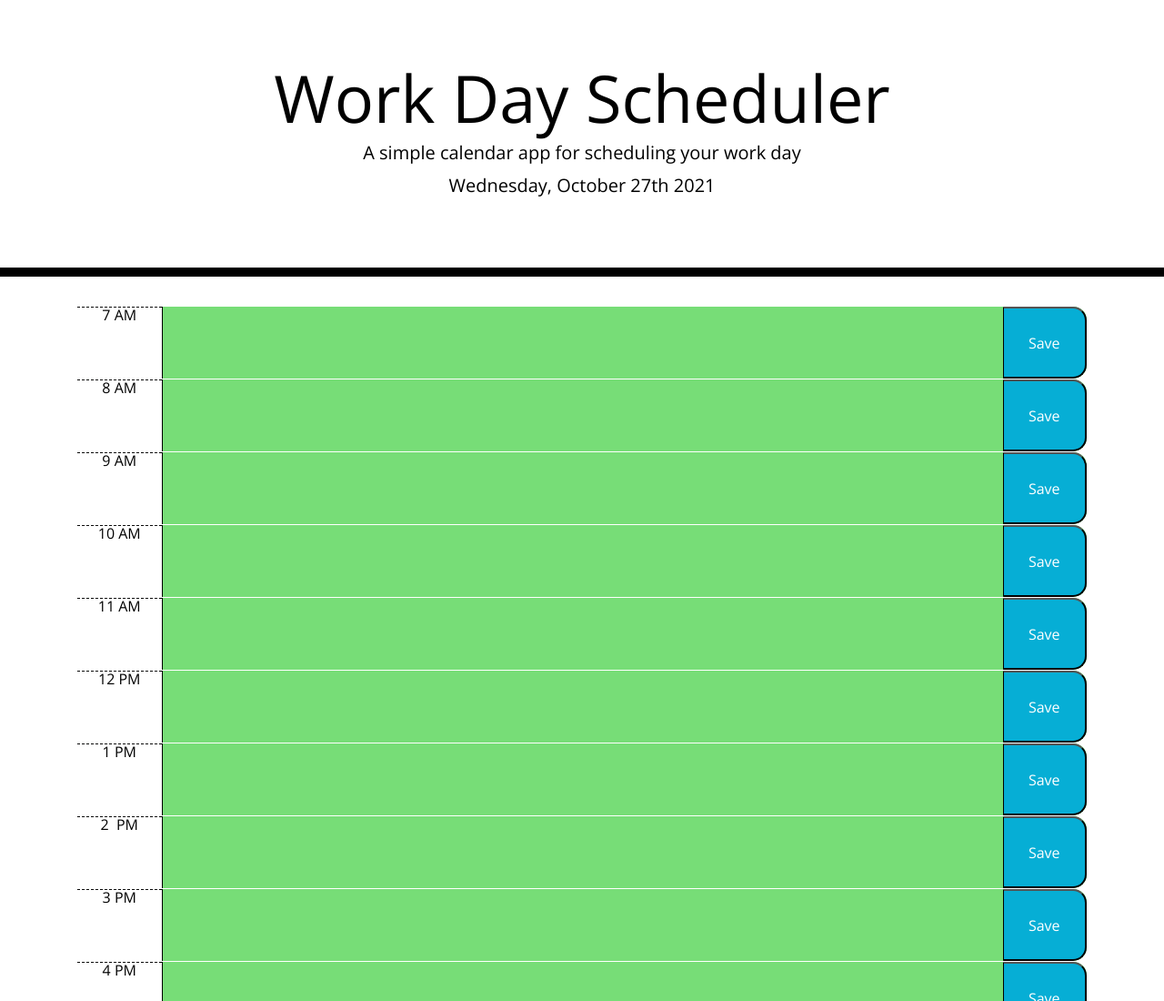
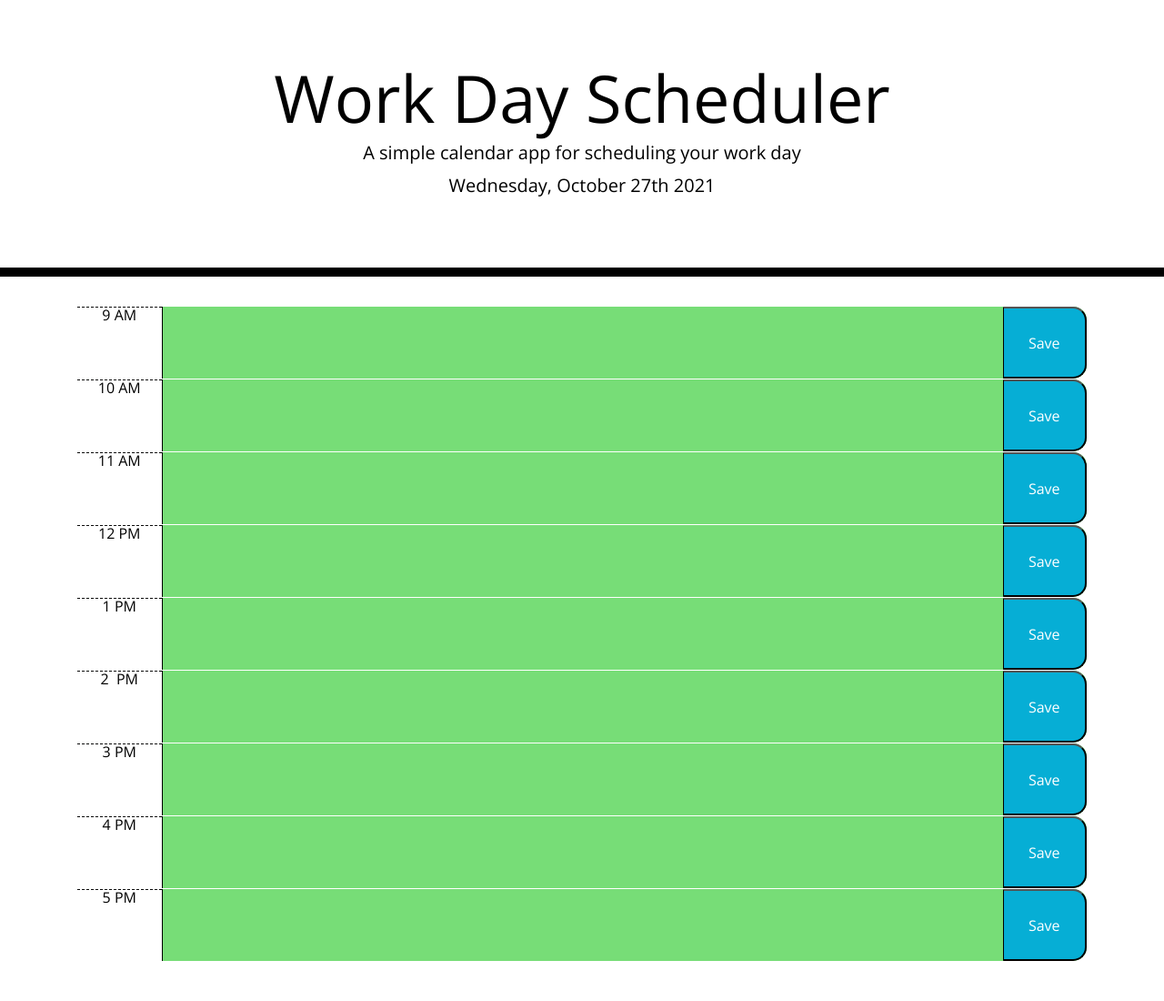
Before and after one commit to jcastillo9/Day-Planner, a plain HTML site: page index.html in a window 1280 px wide. Shown: the top 1100 px of the page at 91% size. After the commit the page ends 1056 px from the top, so only its background shows below. Drawn offline with nearby package versions, Linux system fonts and the light colour scheme.

Commit message:
updated html file

```diff
--- a/index.html
+++ b/index.html
@@ -30,16 +30,6 @@
     </header>
     <div class="container">
       <div class="container">
-        <div class="row time-block" id="7">
-        <div class="col-1 hour">7 AM</div>
-        <textarea class="col-10 textblock"></textarea>
-        <button class="col-1 saveBtn">Save</button>
-      </div>
-      <div class="row time-block" id="8">
-        <div class="col-1 hour">8 AM</div>
-        <textarea class="col-10 textblock"></textarea>
-        <button class="col-1 saveBtn">Save</button>
-      </div>
       <div class="row time-block" id="9">
         <div class="col-1 hour">9 AM</div>
         <textarea class="col-10 textblock"></textarea>
```
